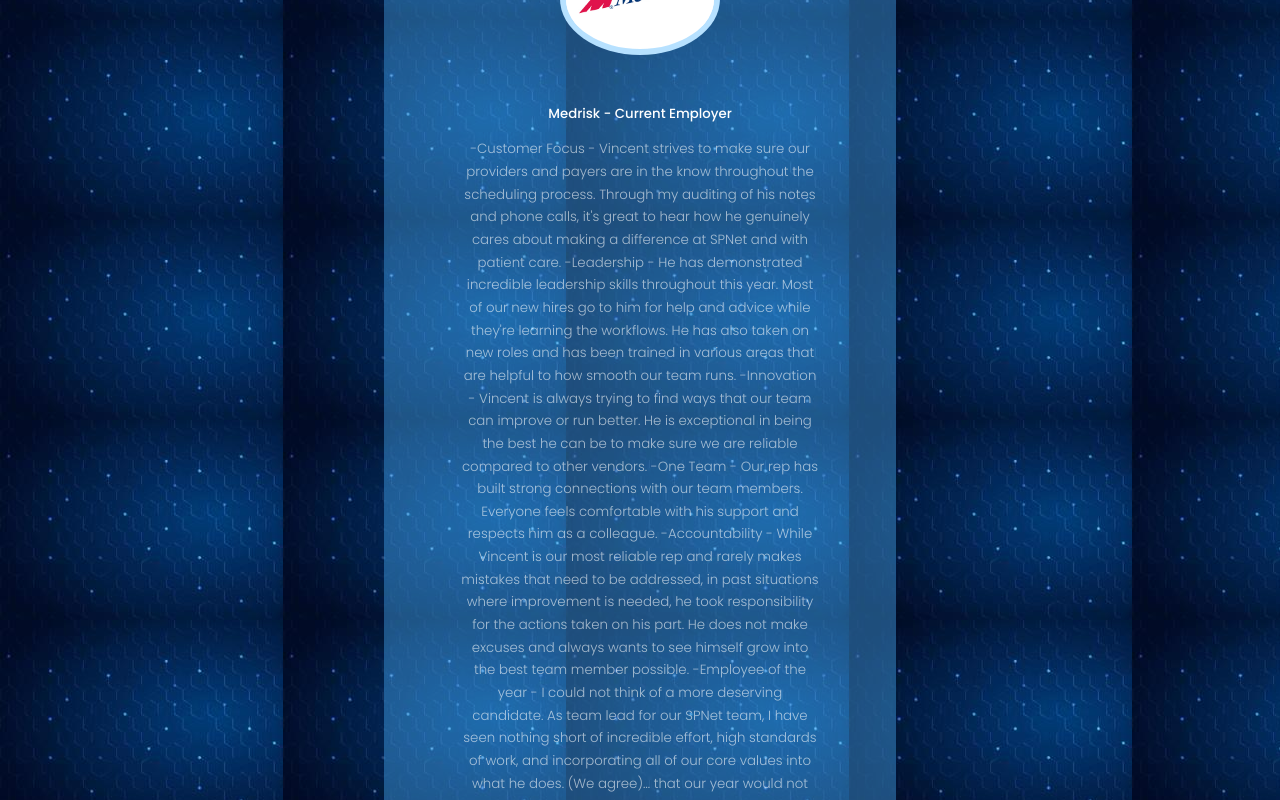
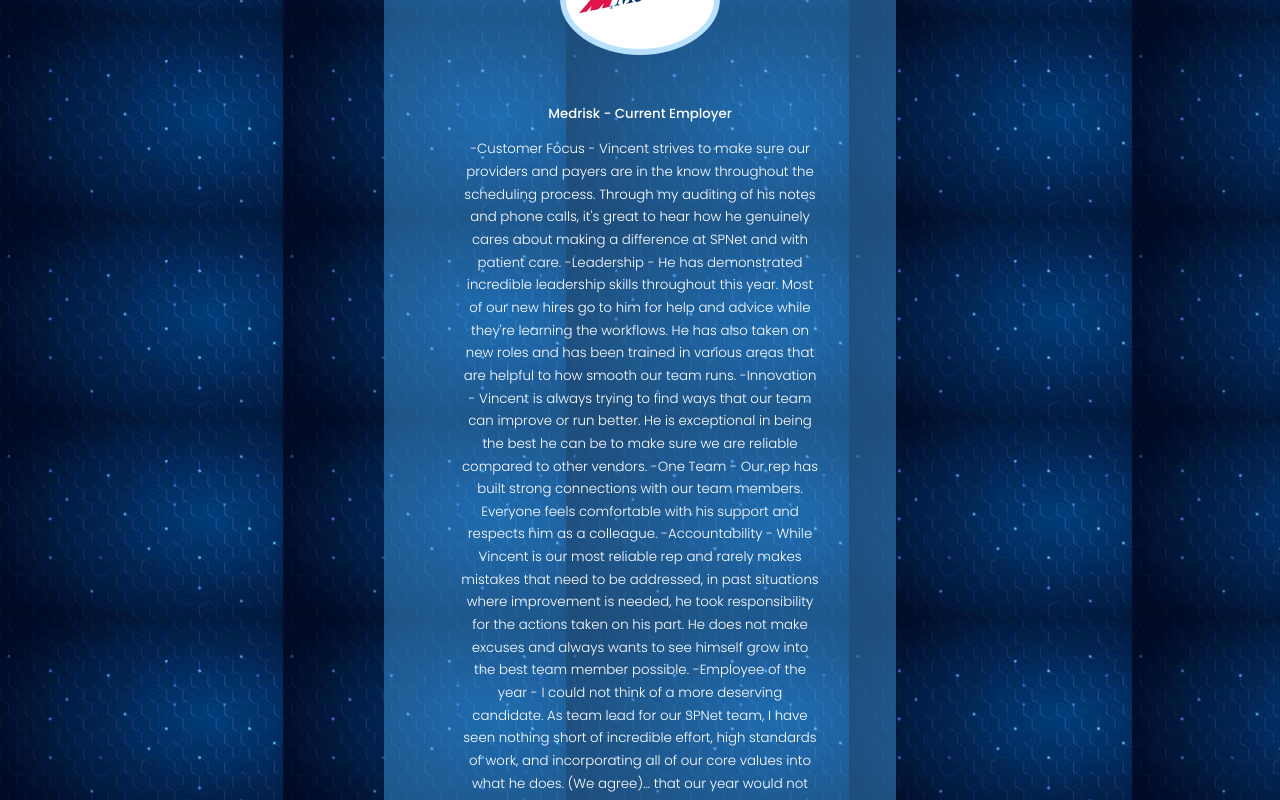
Before and after one commit to vintran93/react-portfolio-website, a React (Create React App) app: page / in a window 1280 px wide. Shown: the part 4780-5580 px from the top of the page. Built offline with nearby package versions, Linux system fonts and the light colour scheme.

Commit message:
client review text

```diff
--- a/src/components/testimonials/testimonials.css
+++ b/src/components/testimonials/testimonials.css
@@ -27,7 +27,7 @@
 }
 
 .client__review {
-    color: var(--color-light);
+    color: white;
     font-weight: 300;
     display: block;
     width: 80%;
```
